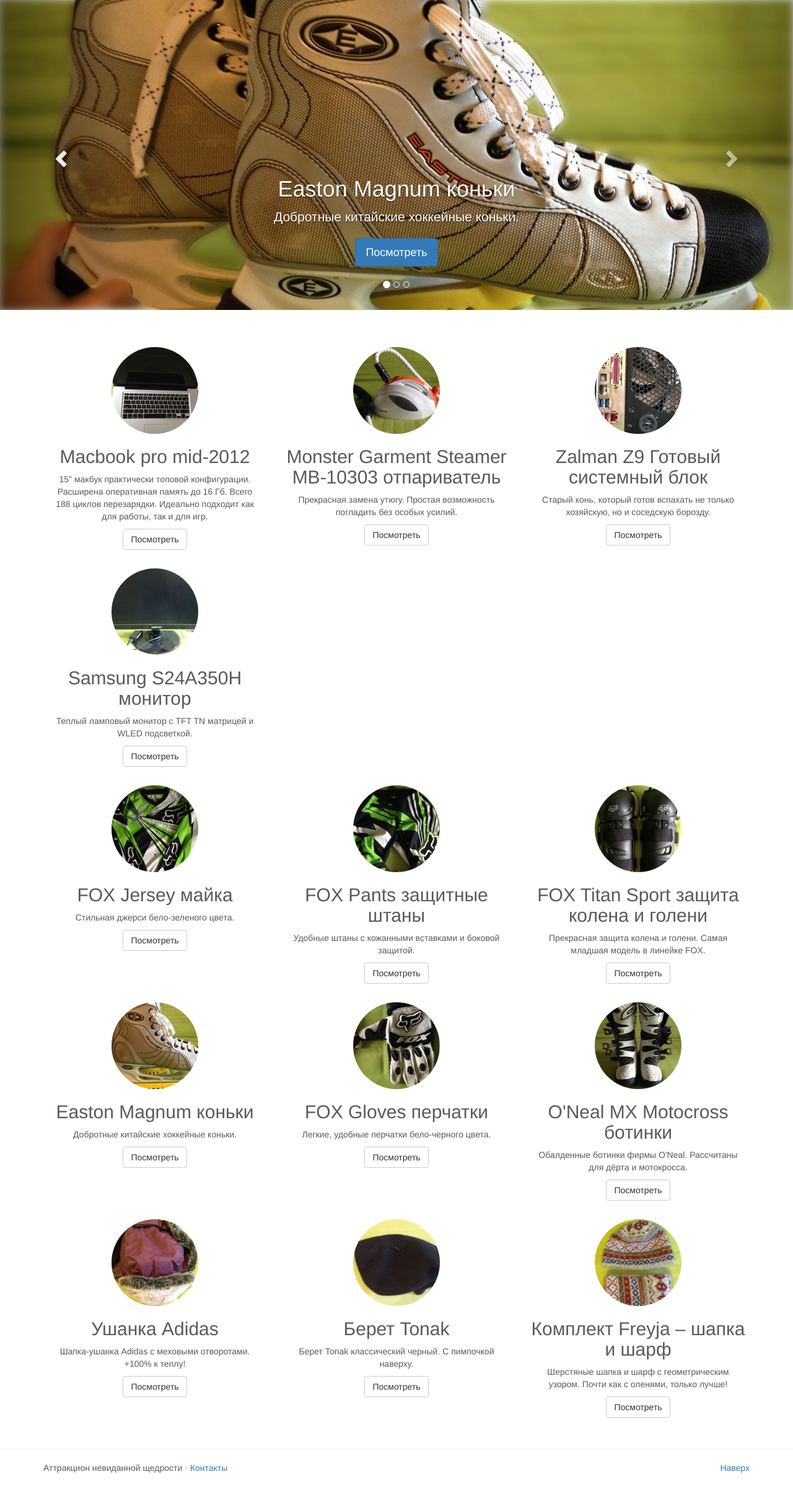
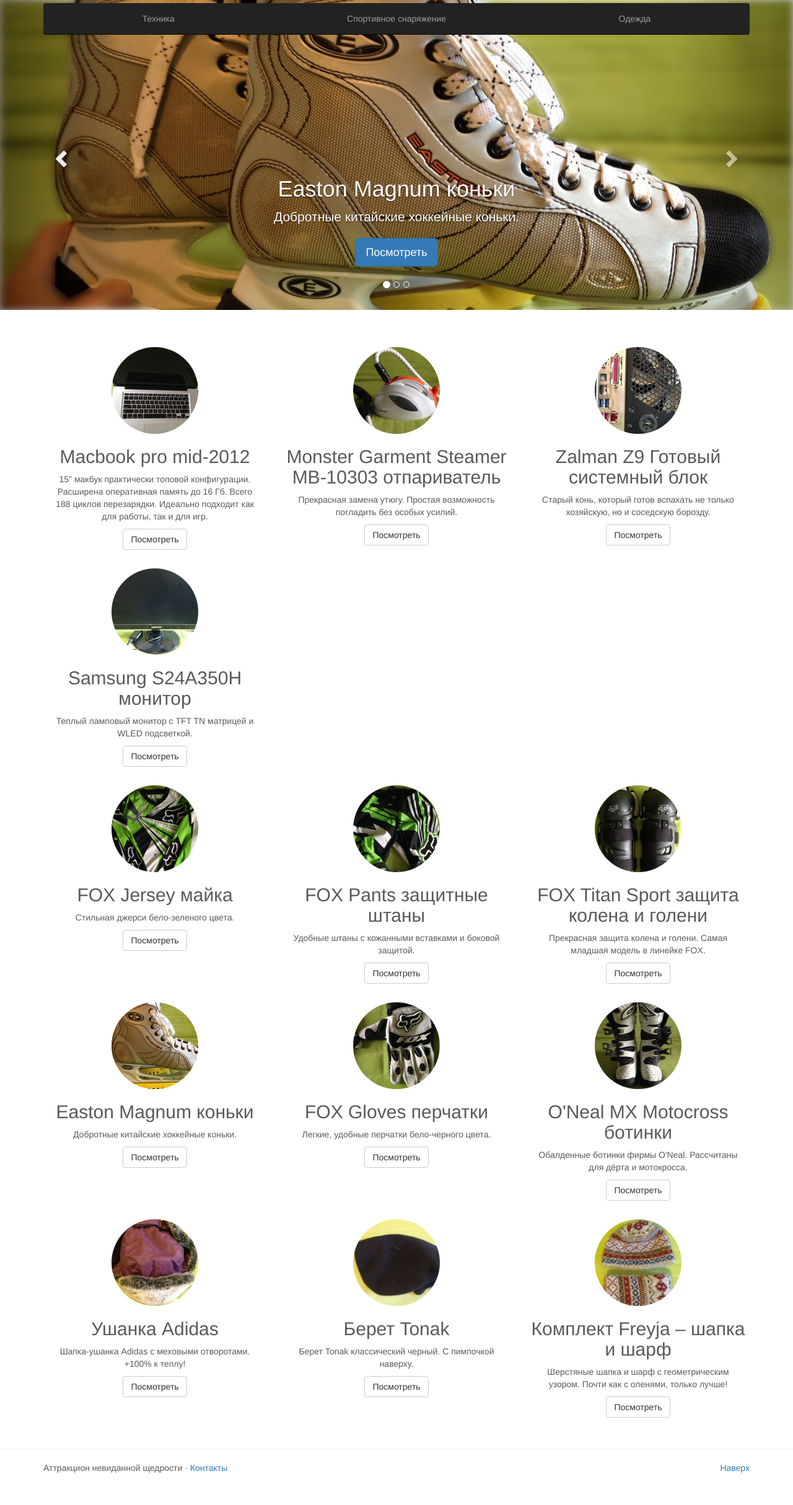
Before and after one commit to Strech/sell-out, a Jekyll site: the page built from index.html, in a window 1280 px wide. Shown: the whole page at 62% size. Built offline with Jekyll 4.4.1, drawn with Linux system fonts in a browser that asks for light colours; nearby versions of some CDN libraries.

```diff
--- a/_includes/header.html
+++ b/_includes/header.html
@@ -1,2 +1,13 @@
 <header>
+  <div class="navbar-wrapper">
+      <div class="container">
+        <nav class="navbar navbar-{% if page.path == "index.html" %}inverse{% else %}default{% endif %} navbar-static-top">
+          <ul class="nav navbar-nav nav-justified">
+            <li{% if page.path == "tech.md" %} class="active"{% endif %}><a href="{{ "/tech.html" | prepend: site.baseurl }}">Техника</a></li>
+            <li{% if page.path == "sport.md" %} class="active"{% endif %}><a href="{{ "/sport.html" | prepend: site.baseurl }}">Спортивное снаряжение</a></li>
+            <li{% if page.path == "clothes.md" %} class="active"{% endif %}><a href="{{ "/clothes.html" | prepend: site.baseurl }}">Одежда</a></li>
+          </ul>
+        </nav>
+      </div>
+    </div>
 </header>
--- a/_layouts/landing.html
+++ /dev/null
@@ -1,13 +0,0 @@
-<!DOCTYPE html>
-<html>
-
-  {% include head.html %}
-
-  <body>
-
-    {{ content }}
-    {% include footer.html %}
-    {% include javascript.html %}
-
-  </body>
-</html>
--- a/_posts/2015-08-10-fox-pants.html
+++ b/_posts/2015-08-10-fox-pants.html
@@ -4,7 +4,7 @@ title       : "FOX Pants защитные штаны"
 description : "Удобные штаны с кожанными вставками и боковой защитой."
 price       : "2 500"
 date        : 2015-08-10 00:00:00
-categories:  sport
+categories  : "sport"
 ---
 
 <div class="row featurette">
--- a/_sass/_basic.scss
+++ b/_sass/_basic.scss
@@ -1,6 +1,30 @@
 body {
     padding-bottom: 40px;
     color: #5a5a5a;
+}
+
+/* Special class on .container surrounding .navbar, used for positioning it into place. */
+.navbar-wrapper {
+    position: absolute;
+    top: 0;
+    right: 0;
+    left: 0;
+    z-index: 20;
+}
+
+/* Flip around the padding for proper display in narrow viewports */
+.navbar-wrapper > .container {
+    padding-right: 0;
+    padding-left: 0;
+}
+
+.navbar-wrapper .navbar {
+    padding-right: 15px;
+    padding-left: 15px;
+}
+
+.navbar-wrapper .navbar .container {
+    width: auto;
 }
 
 /* Carousel base class */
--- a/_sass/_responsive.scss
+++ b/_sass/_responsive.scss
@@ -1,18 +1,44 @@
 @media (min-width: 768px) {
+  /* Navbar positioning foo */
+  .navbar-wrapper {
+      margin-top: 5px;
+
+      .container {
+          padding-right: 15px;
+          padding-left: 15px;
+      }
+
+      .navbar {
+          padding-right: 0;
+          padding-left: 0;
+          border-radius: 4px;
+      }
+  }
+
+  .navbar-nav > li {
+      float: none;
+  }
+
   /* Bump up size of carousel content */
   .carousel-caption p {
-    margin-bottom: 20px;
-    font-size: 21px;
-    line-height: 1.4;
+      margin-bottom: 20px;
+      font-size: 21px;
+      line-height: 1.4;
   }
 
   .featurette-heading {
-    font-size: 50px;
+      font-size: 50px;
   }
 }
 
 @media (min-width: 992px) {
   .featurette-heading {
-    margin-top: 120px;
+      margin-top: 120px;
   }
 }
+
+@media (max-width: 768px) {
+  .navbar-wrapper {
+      position: relative;
+  }
+}
--- a/index.html
+++ b/index.html
@@ -1,5 +1,5 @@
 ---
-layout: landing
+layout: default
 ---
 
 {% assign carousel_items = site.posts | where: 'carousel', 'true' %}
```
Also changed, not shown: _layouts/category.html (added, +25 -0 lines), clothes.md (added, +7 -0 lines), sport.md (added, +7 -0 lines), tech.md (added, +7 -0 lines).
